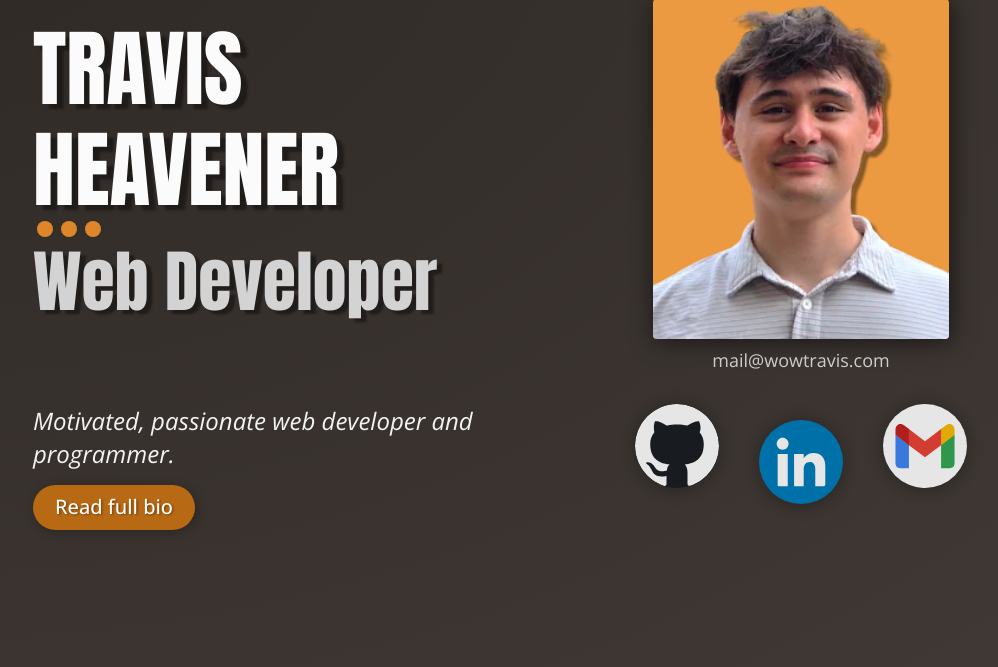
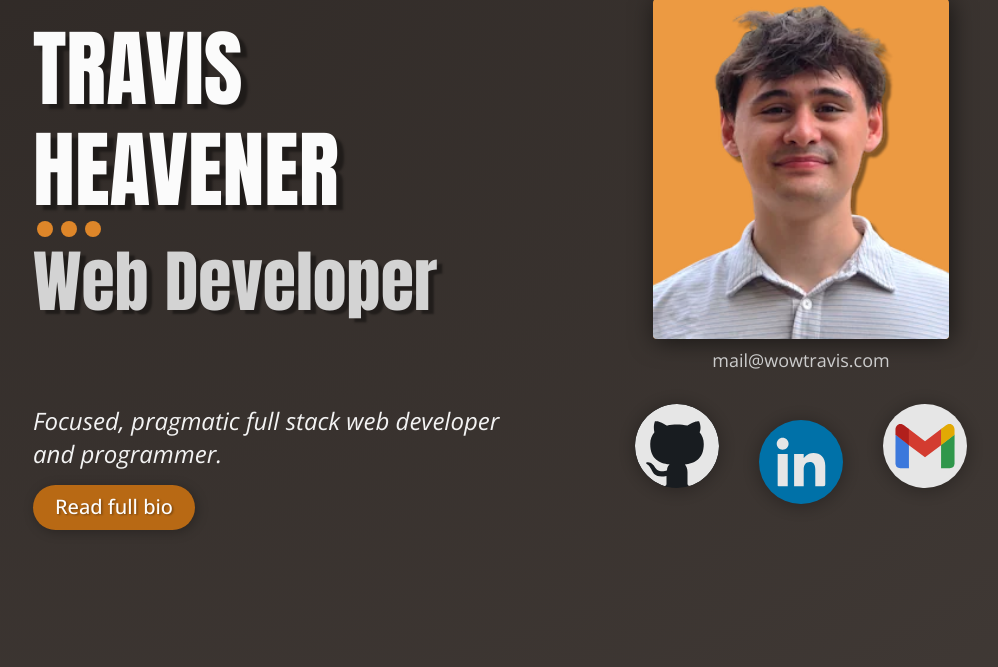
Before and after one commit to travis-heavener/travis-heavener.github.io, a Python web app: template templates/index.html in a window 1280 px wide. Shown: the part 113-780 px from the top of the page, without its empty margins (95-1093 px from the left). Run offline with Jinja, Linux system fonts and the light colour scheme; the template is opened without the code that fills it, so the values that code supplies are empty.

Commit message:
Reword tagline

```diff
--- a/templates/index.html
+++ b/templates/index.html
@@ -71,7 +71,7 @@
             </div>
             <div id="content-lower">
                 <div id="tagline-content">
-                    <p id="tagline-text">Motivated, passionate web developer and programmer.</p>
+                    <p id="tagline-text">Focused, pragmatic full stack web developer and programmer.</p>
                     <a id="read-more-anchor" href="/bio/">Read full bio</a>
                 </div>
                 <div id="contact-content">
```
